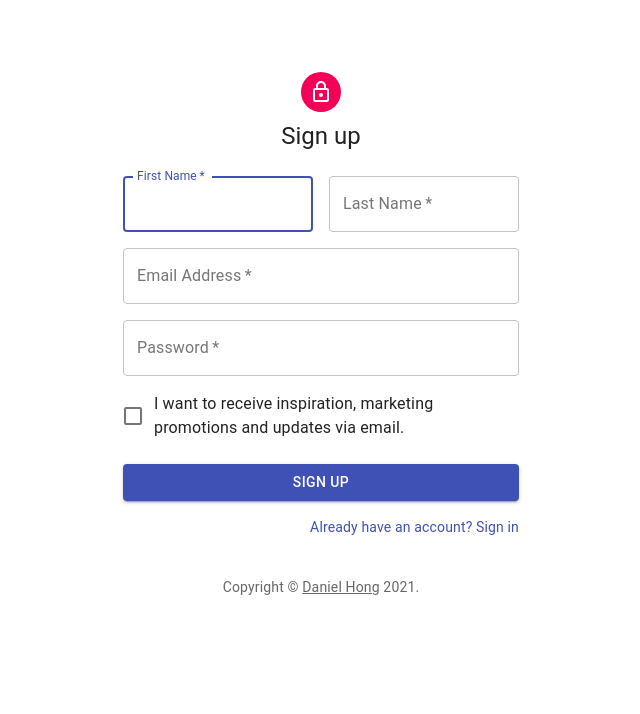
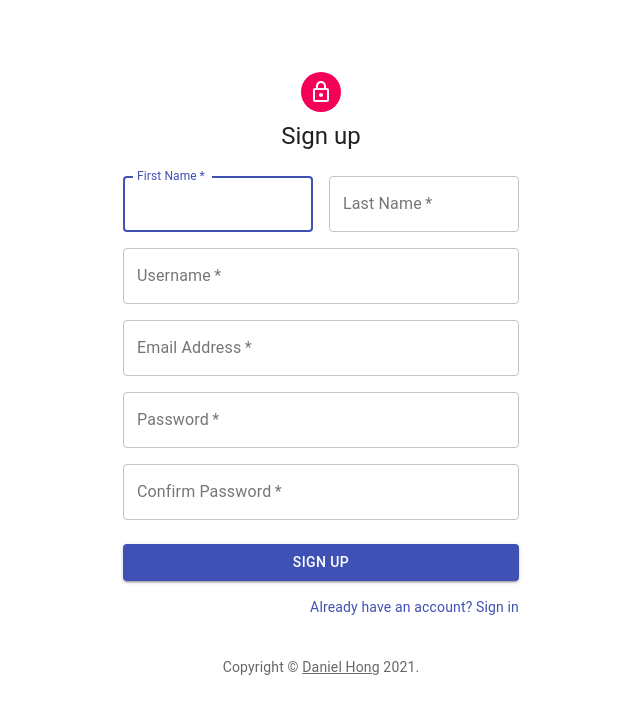
Before and after one commit to dhong9/code-in-one, a React (Create React App) app: page /code-in-one/signup in a window 1280 px wide. Shown: the top 714 px of the page, without its empty margins (319-959 px from the left). Built offline with nearby package versions, Linux system fonts and the light colour scheme; what apisauce would draw is missing.

Commit message:
Added sign up fields needed to register user

```diff
--- a/src/components/signUpSide/signUpSide.js
+++ b/src/components/signUpSide/signUpSide.js
@@ -3,8 +3,6 @@ import Avatar from "@material-ui/core/Avatar";
 import Button from "@material-ui/core/Button";
 import CssBaseline from "@material-ui/core/CssBaseline";
 import TextField from "@material-ui/core/TextField";
-import FormControlLabel from "@material-ui/core/FormControlLabel";
-import Checkbox from "@material-ui/core/Checkbox";
 import Link from "@material-ui/core/Link";
 import Grid from "@material-ui/core/Grid";
 import Box from "@material-ui/core/Box";
@@ -41,6 +39,23 @@ const useStyles = makeStyles(theme => ({
   }));
 
   export default function SignUpSide() {
+    const handleSubmit = event => {
+      event.preventDefault();
+      const data = new FormData(event.currentTarget);
+
+      const formData = {
+        first_name: data.get("firstName"),
+        last_name: data.get("lastName"),
+        email: data.get("email"),
+        username: data.get("username"),
+        password: data.get("password"),
+        password2: data.get("password2")
+      }
+
+      // Submit form data to the backend
+      console.log(formData);
+    };
+
     const classes = useStyles();
 
     return (
@@ -53,7 +68,7 @@ const useStyles = makeStyles(theme => ({
           <Typography component="h1" variant="h5">
             Sign up
           </Typography>
-          <form className={classes.form} noValidate>
+          <form className={classes.form} noValidate onSubmit={handleSubmit}>
             <Grid container spacing={2}>
               <Grid item xs={12} sm={6}>
                 <TextField
@@ -83,6 +98,17 @@ const useStyles = makeStyles(theme => ({
                   variant="outlined"
                   required
                   fullWidth
+                  id="username"
+                  label="Username"
+                  name="username"
+                  autoComplete="username"
+                />
+              </Grid>
+              <Grid item xs={12}>
+                <TextField
+                  variant="outlined"
+                  required
+                  fullWidth
                   id="email"
                   label="Email Address"
                   name="email"
@@ -102,9 +128,14 @@ const useStyles = makeStyles(theme => ({
                 />
               </Grid>
               <Grid item xs={12}>
-                <FormControlLabel
-                  control={<Checkbox value="allowExtraEmails" color="primary" />}
-                  label="I want to receive inspiration, marketing promotions and updates via email."
+                <TextField
+                  variant="outlined"
+                  required
+                  fullWidth
+                  name="password2"
+                  label="Confirm Password"
+                  type="password"
+                  id="password2"
                 />
               </Grid>
             </Grid>
```
